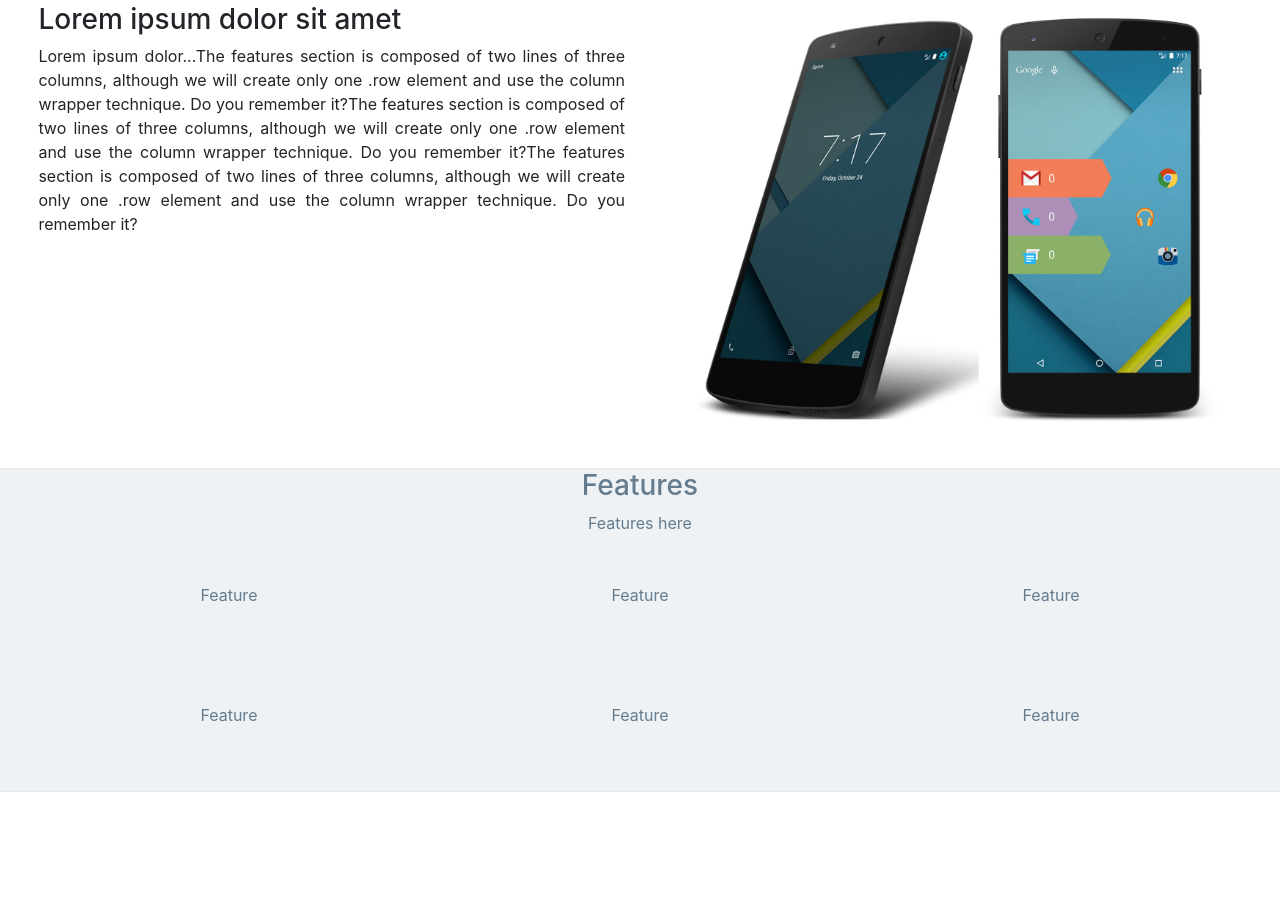
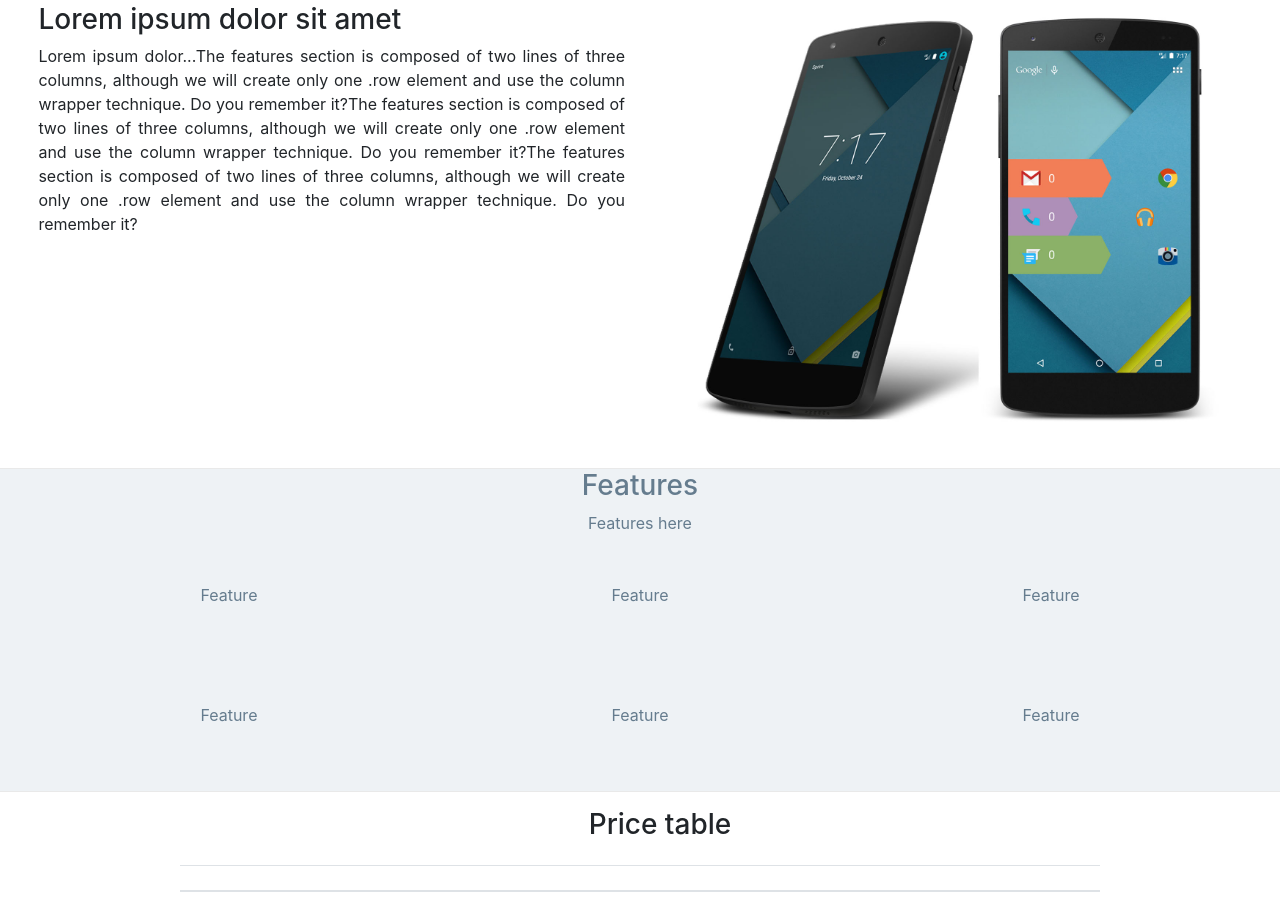
Before and after one commit to jessebrite/FE_with_bootstrap, a plain HTML site: page index.html in a window 1280 px wide. Shown: the part 1028-1936 px from the top of the page. Before the commit the page ends 1820 px from the top, so only its background shows below. Drawn offline with Linux system fonts and the light colour scheme.

Commit message:
Small changes

```diff
--- a/css/base.css
+++ b/css/base.css
@@ -10,7 +10,8 @@ header a, header li {
 	font-weight: bold;
 }
 section#intro-header {
-	background-image: url(../images/landscape.jpg);
+	/*background-image: url(../images/landscape.jpg);*/
+	background-color: grey;
 	background-size: cover;
 }
 section#intro-header .wrap-headline {
--- a/index.html
+++ b/index.html
@@ -121,6 +121,34 @@ src="https://oss.maxcdn.com/html5shiv/3.7.2/html5shiv.min.js"></script>
 		</div>
 	</section>
 
+	<section id="pricing">
+		<div class="container">
+
+			<!-- row 7 -->
+			<dir class="row">
+				<div class="col-sm-12">
+					<h3 class="text-center price-headline">Price table</h3>
+				</div>
+			</dir>
+
+			<!-- row 8 -->
+			<div class="row">
+				<div class="offset-md-1 col-sm-10">
+					<table class="table table-striped table-hover">
+						<thead>
+							<tr>
+								<th class="success">
+
+								</th>
+							</tr>
+						</thead>
+					</table>
+
+				</div>
+			</div>
+		</div>
+	</section>
+
 	<!-- Insert Bootstrapand/or an other JS link here -->
 	<script src="js/bootstrap.js"></script>
 	<script src="js/jquery-3.4.1.js"></script>
```
